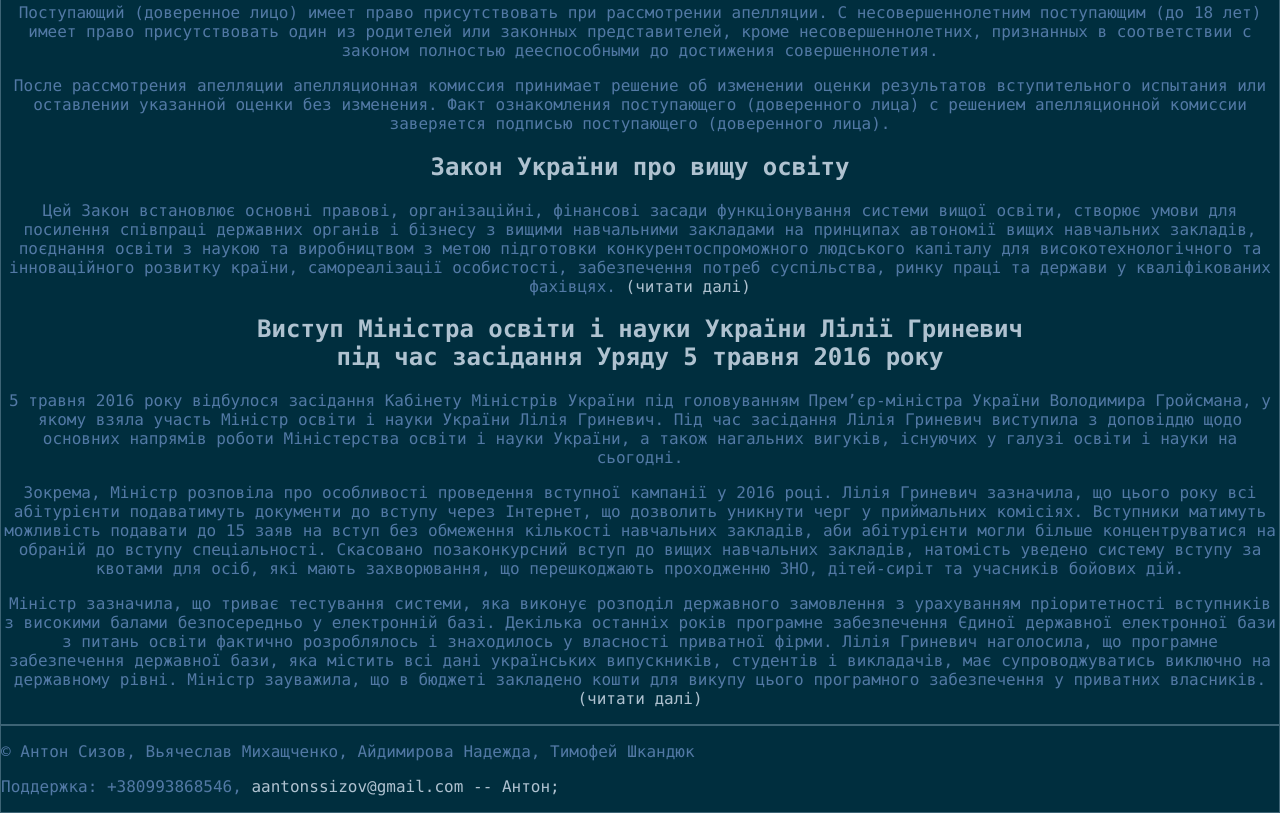
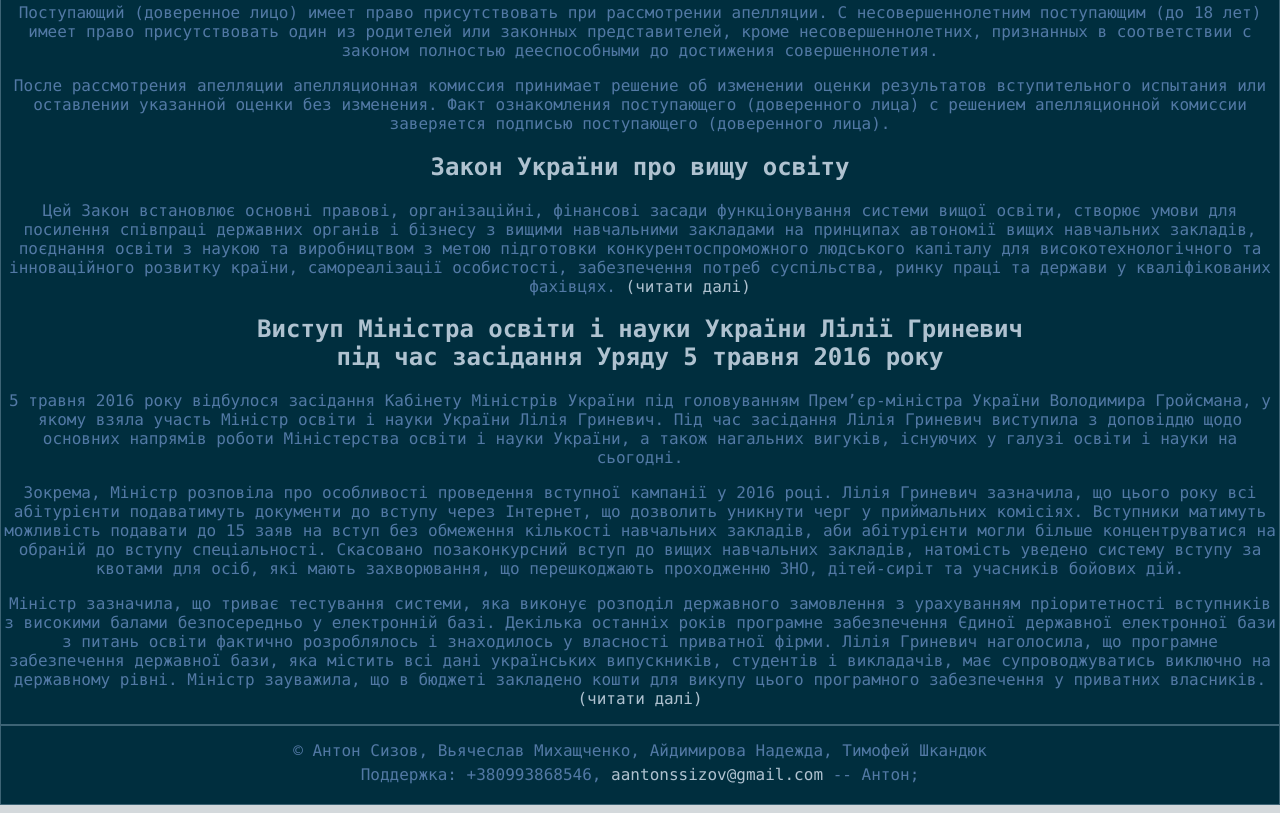
Before and after one commit to aantonssizov/Postuplenie, a plain HTML site: page abitruent.html in a window 1280 px wide. Shown: the part 550-1363 px from the top of the page. Drawn offline with Linux system fonts and the light colour scheme.

Commit message:
update footer

```diff
--- a/abitruent.html
+++ b/abitruent.html
@@ -114,9 +114,9 @@
         </div>
     </center>
 
-    <footer>
-        <p>&copy; Антон Сизов, Вьячеслав Михащченко, Айдимирова Надежда, Тимофей Шкандюк</p>
-        <p>Поддержка: +380993868546, <a href="mailto:aantonssizov@gmail.com">aantonssizov@gmail.com -- Антон;</a></p>
+    <footer class="footer">
+        <p class="footer__about-us">&copy; Антон Сизов, Вьячеслав Михащченко, Айдимирова Надежда, Тимофей Шкандюк</p>
+        <p class="footer__about-us">Поддержка: +380993868546, <a href="mailto:aantonssizov@gmail.com">aantonssizov@gmail.com</a> -- Антон;</p>
     </footer>
 
     <script src="js/menu.js" defer></script>
```
Also changed, not shown: help.html (+2 -2 lines), vuzlist.html (+3 -3 lines).
